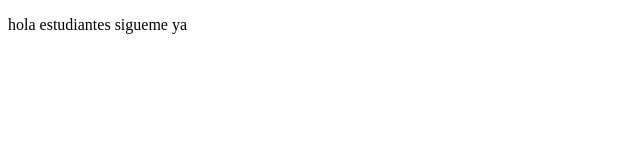
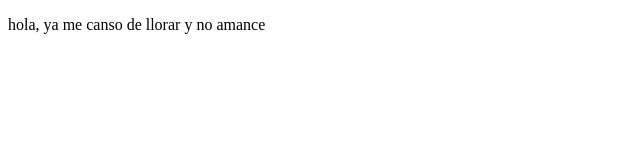
Before and after one commit to pixeleyes27/proyectoDemoCursoPrework, a plain HTML site: page index.html in a window 1280 px wide. Shown: the whole page, without its empty margins (0-640 px from the left). Drawn offline with Linux system fonts and the light colour scheme.

Commit message:
cambios en texto 2

```diff
--- a/index.html
+++ b/index.html
@@ -8,8 +8,7 @@
 </head>
 <body>
     <p>
-        hola estudiantes
-        sigueme ya
+        hola, ya me canso de llorar y no amance
     </p>
 </body>
 </html>
```
